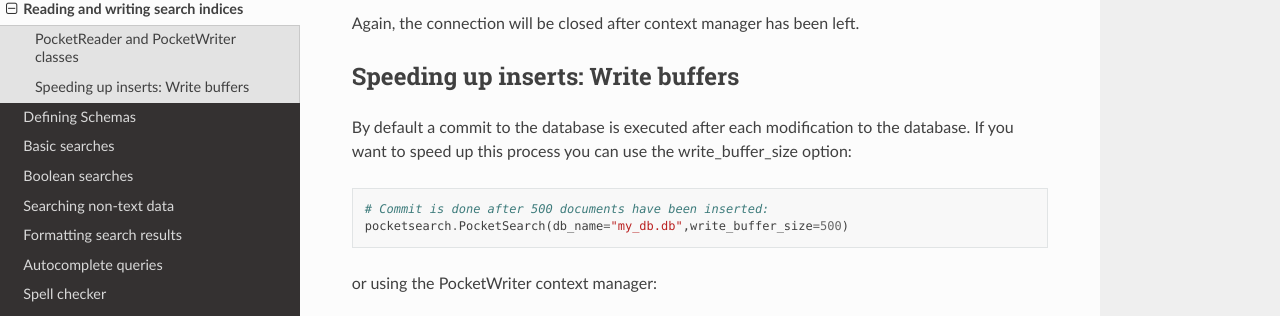
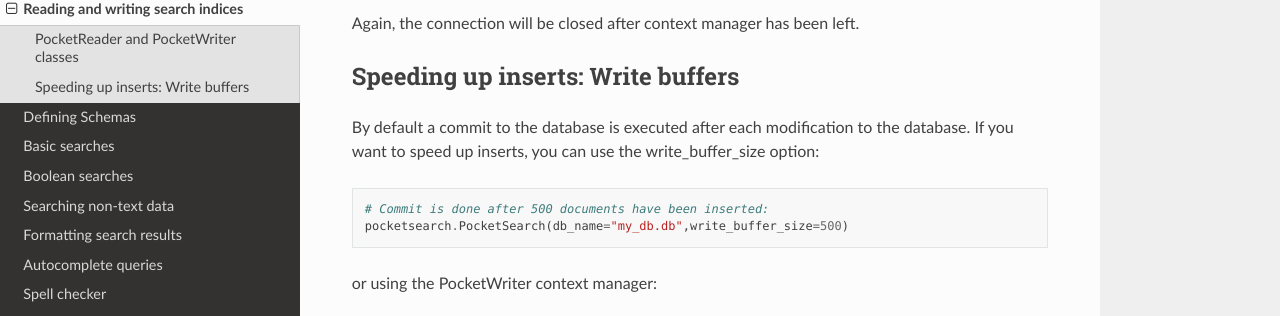
Before and after one commit to kaykay-dv/pocketsearch, a Sphinx documentation site: the page built from docs/persistent_databases.md, in a window 1280 px wide and 900 px high, scrolled down 1005 px. Shown: the part 171-487 px from the top of the window. Built offline with Sphinx 7.4.7 and the Read the Docs theme 2.0.0, drawn with Linux system fonts in a browser that asks for light colours.

Commit message:
Updated documentation

````diff
--- a/docs/persistent_databases.md
+++ b/docs/persistent_databases.md
@@ -57,7 +57,7 @@ Again, the connection will be closed after context manager has been left.
 ## Speeding up inserts: Write buffers
 
 By default a commit to the database is executed after each modification to the database.
-If you want to speed up this process you can use the write_buffer_size option:
+If you want to speed up inserts, you can use the write_buffer_size option:
 
 ```Python
 # Commit is done after 500 documents have been inserted:
````
